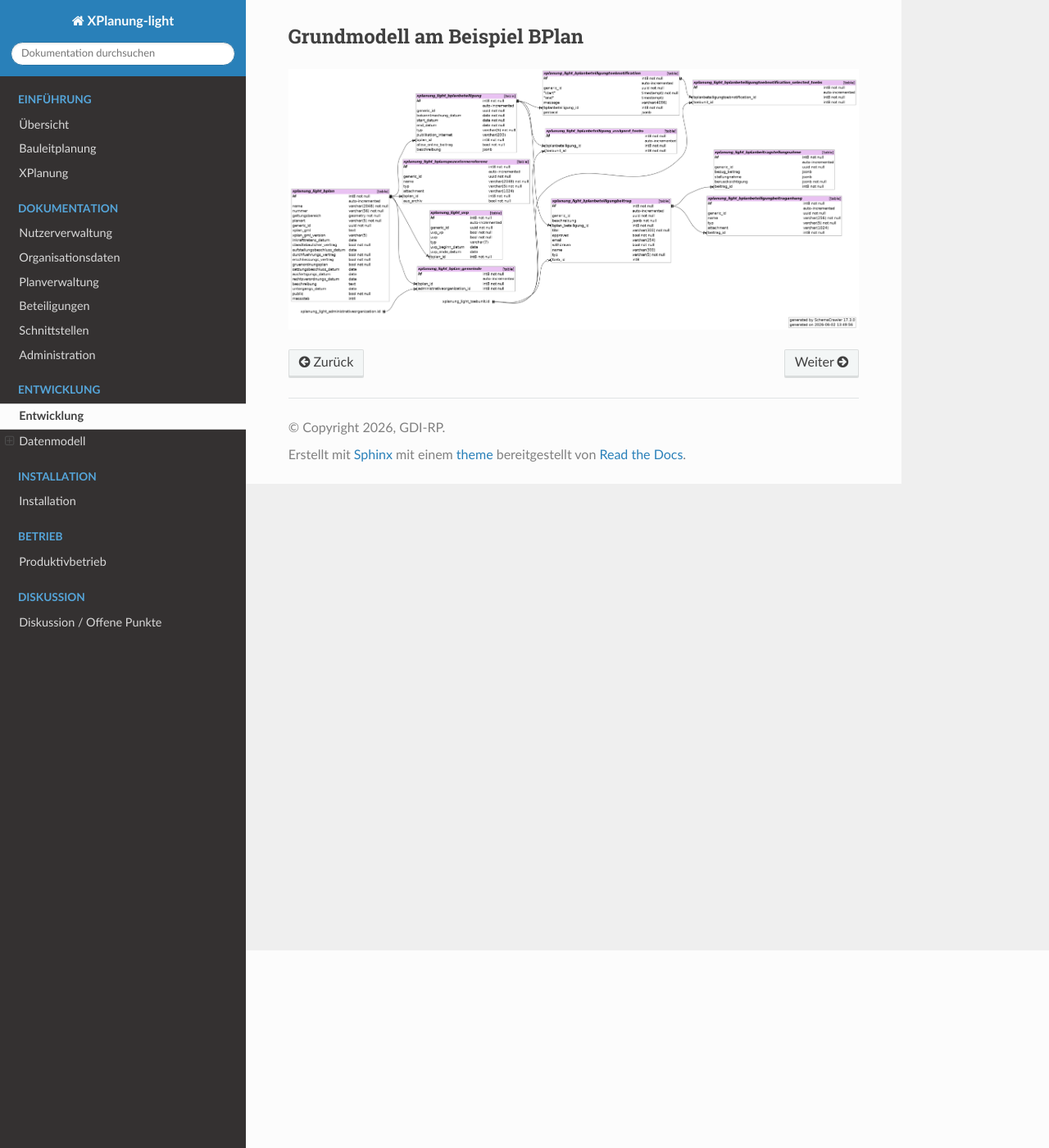
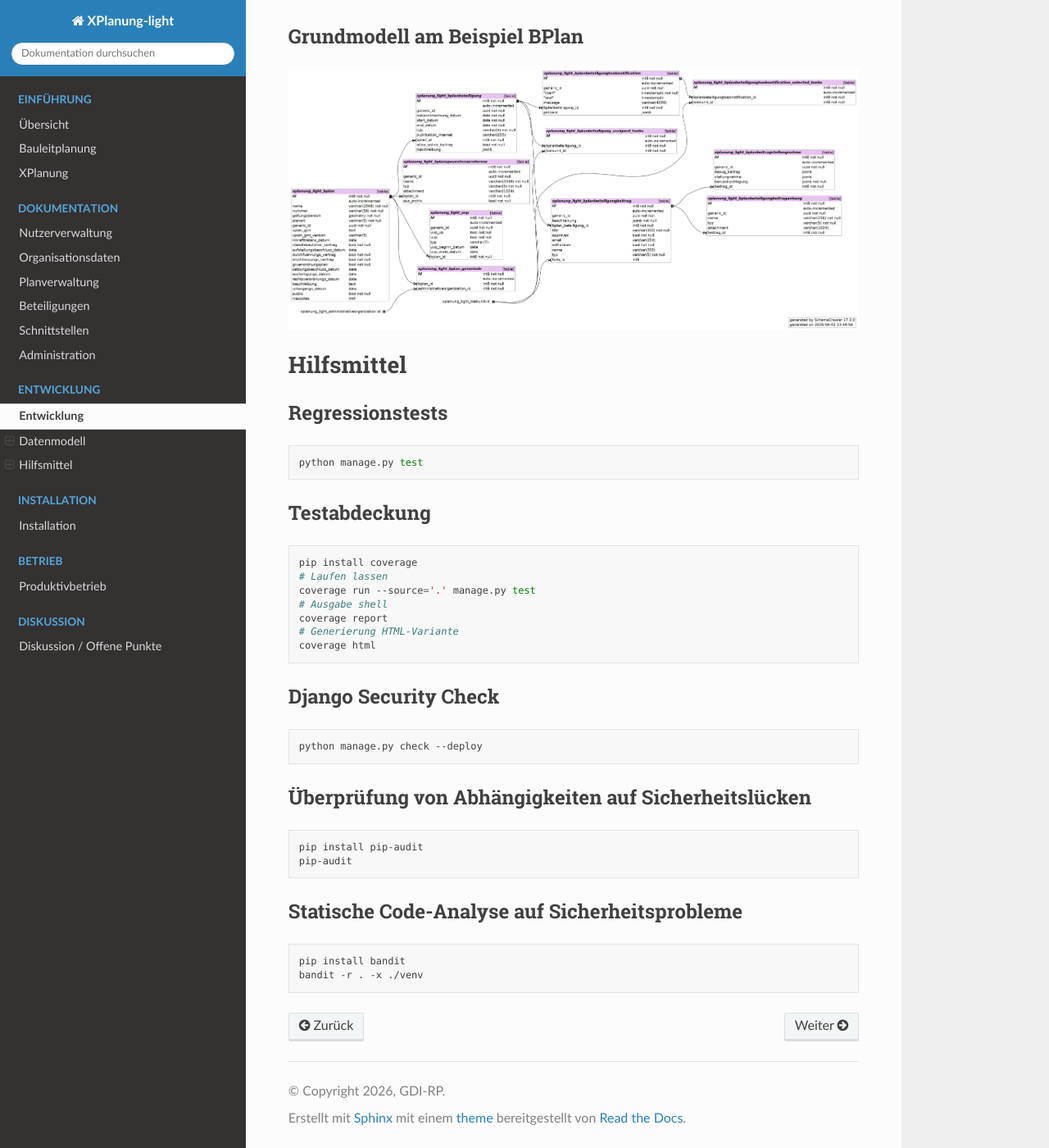
Before and after one commit to mrmap-community/xplanung_light, a Sphinx documentation site: the page built from docs/source/development/entwicklung.rst, in a window 1280 px wide and 1400 px high, scrolled down 241 px. Shown: the whole window at 82% size. Built offline with Sphinx 7.4.7 and the Read the Docs theme 3.1.0, drawn with Linux system fonts in a browser that asks for light colours.

Commit message:
Hinweise zur Qualitätssicherung unter Doku zu Entwicklung hinzugefügt

```diff
--- a/docs/source/development/entwicklung.rst
+++ b/docs/source/development/entwicklung.rst
@@ -15,3 +15,58 @@ Grundmodell am Beispiel BPlan
 *****************************
 
 .. image:: ../media/bplan_models_graph_1.png
+
+
+===========
+Hilfsmittel
+===========
+
+****************
+Regressionstests
+****************
+
+.. code-block:: shell
+
+   python manage.py test
+
+*************
+Testabdeckung
+*************
+
+.. code-block:: shell
+
+   pip install coverage
+   # Laufen lassen
+   coverage run --source='.' manage.py test
+   # Ausgabe shell
+   coverage report
+   # Generierung HTML-Variante
+   coverage html
+
+*********************
+Django Security Check
+*********************
+
+.. code-block:: shell
+
+   python manage.py check --deploy
+
+
+****************************************************
+Überprüfung von Abhängigkeiten auf Sicherheitslücken
+****************************************************
+
+.. code-block:: shell
+
+   pip install pip-audit
+   pip-audit
+
+
+**********************************************
+Statische Code-Analyse auf Sicherheitsprobleme
+**********************************************
+
+.. code-block:: shell
+
+   pip install bandit
+   bandit -r . -x ./venv
```
